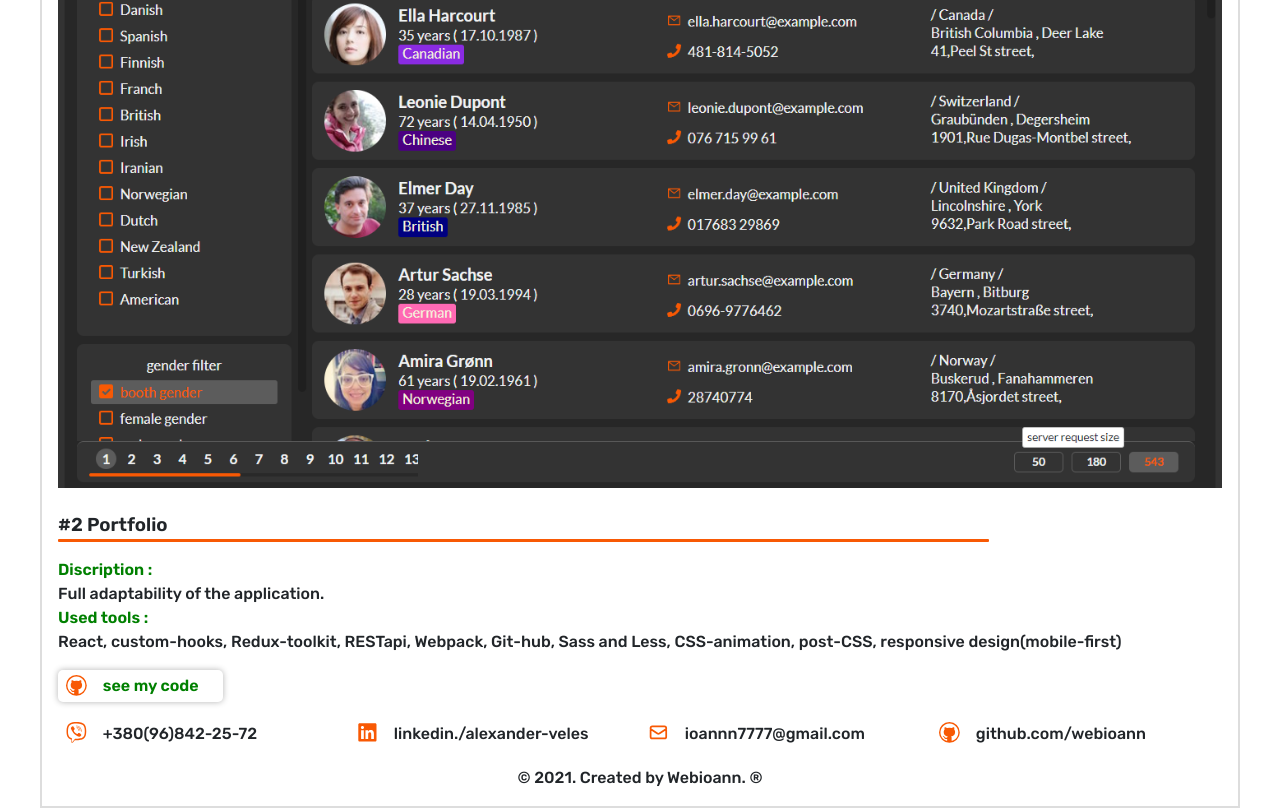
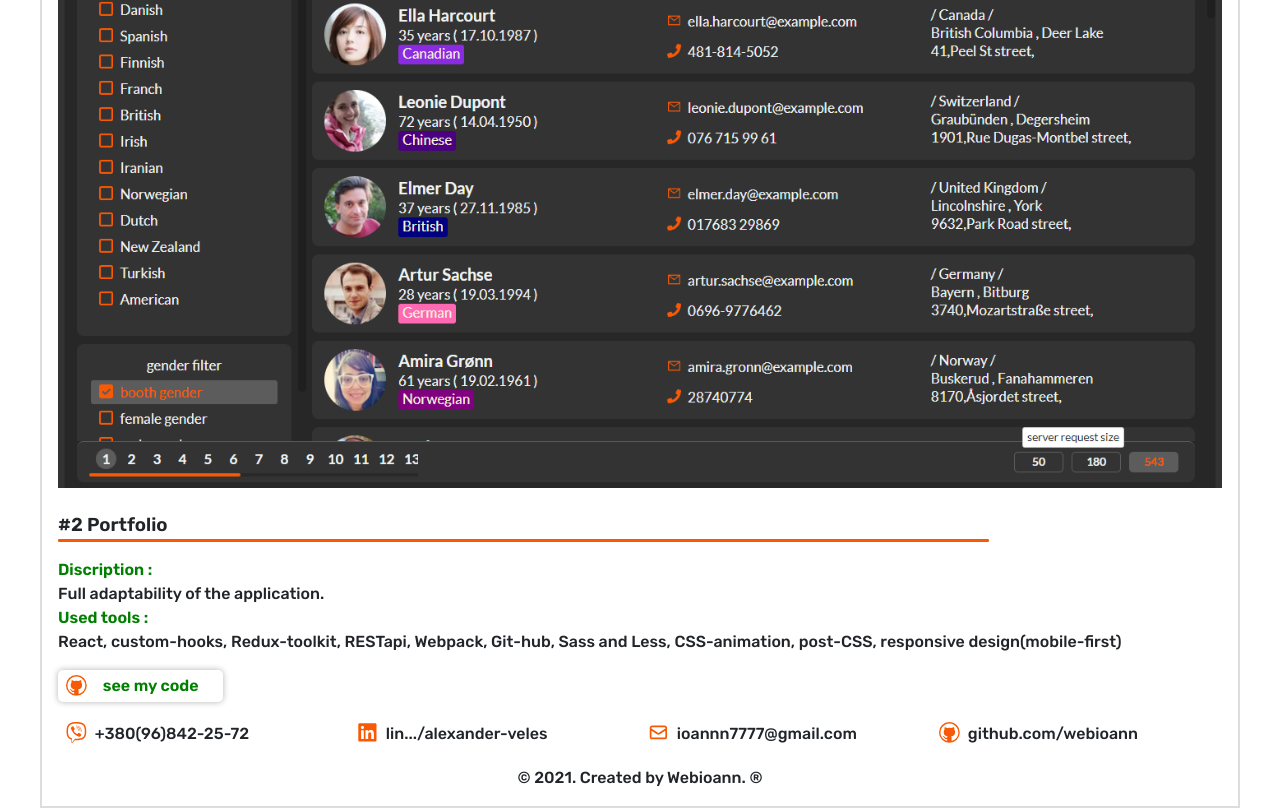
Before and after one commit to webioann/webpack-for-react, a React app: page / in a window 1280 px wide. Shown: the part 1093-1901 px from the top of the page. Built offline with nearby package versions, Linux system fonts and the light colour scheme.

Commit message:
resize text into button

```diff
--- a/src/COMPONENTS/Contacts/Contacts.js
+++ b/src/COMPONENTS/Contacts/Contacts.js
@@ -20,7 +20,7 @@ function Contacts() {
 
             <a className={`linkedin box-${theme}`} href={ linkedInLink } target="_blank">
                 <FaLinkedin className='icon'/>
-                <p>linkedin./alexander-veles</p>
+                <p>lin.../alexander-veles</p>
             </a>
 
             <div className={`email box-${theme}`}>
--- a/src/COMPONENTS/Contacts/contacts.scss
+++ b/src/COMPONENTS/Contacts/contacts.scss
@@ -11,7 +11,7 @@
     width: 100%;
     transition: all 200ms linear;
     p {
-      padding-left: 1rem;
+      padding-left: 0.5rem;
     }
   }
   .box-light:hover{
```
